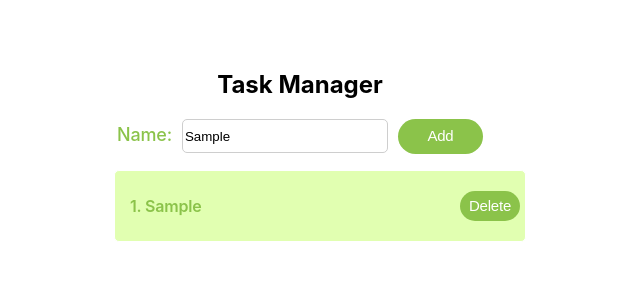
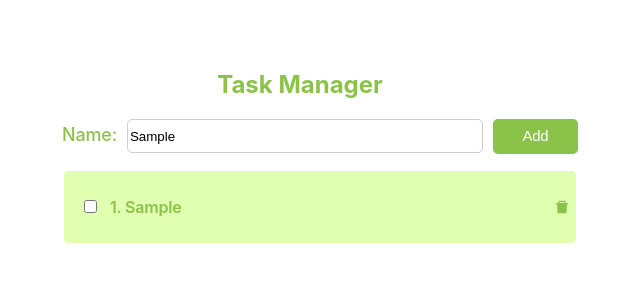
Before and after one commit to ahmetakinsel/react-draggable-todolist, a React (Create React App) app: page / in a window 1280 px wide. Both pictures are taken after typing "Sample" into the empty fields and a click on the button "Add". Shown: the top 300 px of the page, without its empty margins (340-980 px from the left). Built offline with nearby package versions, Linux system fonts and the light colour scheme.

Commit message:
progress

```diff
--- a/package.json
+++ b/package.json
@@ -11,6 +11,7 @@
     "react-beautiful-dnd": "^13.1.0",
     "react-dom": "^18.1.0",
     "react-hook-form": "^7.31.3",
+    "react-icons": "^4.4.0",
     "react-scripts": "5.0.1",
     "styled-components": "^5.3.5",
     "web-vitals": "^2.1.4"
--- a/src/App.js
+++ b/src/App.js
@@ -1,5 +1,5 @@
 import React from "react";
-import Context from "./Context";
+import DataList from "./Context";
 import Form from "./components/Form";
 import List from "./components/List";
 
@@ -14,11 +14,17 @@ function App() {
         marginTop: "50px",
       }}
     >
-      <h2>Task Manager</h2>
-      <Context>
+      <h2
+        style={{
+          color: "#8bc34a",
+        }}
+      >
+        Task Manager
+      </h2>
+      <DataList>
         <Form />
         <List />
-      </Context>
+      </DataList>
     </div>
   );
 }
--- a/src/components/Form.jsx
+++ b/src/components/Form.jsx
@@ -8,7 +8,7 @@ import { palette } from "./Theme/index";
 const styles = {
   form: { display: "flex", alignItems: "center" },
   input: {
-    width: "200px",
+    width: "350px",
     height: "30px",
     borderRadius: "5px",
     border: "1px solid #cecece",
@@ -30,6 +30,7 @@ const FormWrapper = styled.div`
 `;
 
 const Label = styled.label`
+  margin-left: 40px;
   font-size: 18px;
   font-style: normal;
   font-weight: 500;
@@ -40,11 +41,14 @@ const Label = styled.label`
 `;
 
 const Button = styled.button`
+  display: flex;
+  justify-content: center;
+  align-items: center;
   width: 85px;
   height: 35px;
   color: #ffffff;
   background: ${palette.primary.color};
-  border-radius: 75px;
+  border-radius: 5px;
   border: none;
   font-style: normal;
   font-weight: 500;
@@ -69,7 +73,9 @@ const Form = () => {
   const onSubmit = (input) => {
     const id = nanoid();
     setData([...data, { id, name: input.name }]);
+    //clearInput
   };
+
   return (
     <>
       <Container>
@@ -80,6 +86,7 @@ const Form = () => {
                 Name:
                 <input
                   style={styles.input}
+                  //value
                   type="text"
                   {...register("name")}
                   placeholder="Enter your task"
--- a/src/components/List.jsx
+++ b/src/components/List.jsx
@@ -3,6 +3,7 @@ import { DragDropContext, Droppable, Draggable } from "react-beautiful-dnd";
 import { Context } from "../Context";
 import styled from "styled-components";
 import { palette } from "./Theme/index";
+import { AiFillDelete } from "react-icons/ai";
 
 const Container = styled.div`
   display: flex;
@@ -21,11 +22,13 @@ const ListWrapper = styled.div`
   background-color: ${palette.secondary.light.color};
   border: 1px solid #fff;
   border-radius: 5px;
-  width: 400px;
+  width: 500px;
   height: 60px;
-  padding: 5px;
+  padding: 6px;
   margin-bottom: 10px;
 `;
+
+const Checkbox = styled.input``;
 
 const UnorderedList = styled.ul`
   list-style: none;
@@ -41,28 +44,6 @@ const OrderedList = styled.li`
   letter-spacing: -0.2px;
 `;
 
-const Button = styled.button`
-  width: 60px;
-  height: 30px;
-  color: #fff;
-  background-color: ${palette.primary.color};
-  border-radius: 75px;
-  border: none;
-  font-style: normal;
-  font-weight: 500;
-  font-size: 15px;
-  line-height: 18px;
-  text-align: center;
-  letter-spacing: -0.2px;
-
-  :hover {
-    background: #fff;
-    color: #000;
-    border: 1px solid #000;
-    cursor: pointer;
-  }
-`;
-
 const List = () => {
   const [data, setData] = useContext(Context);
 
@@ -72,7 +53,7 @@ const List = () => {
 
   const handleEnd = (result) => {
     console.log(result);
-    const items = Array.from(data);
+    const items = [...data];
     const [reorderedItem] = items.splice(result.source.index, 1);
     items.splice(result.destination.index, 0, reorderedItem);
     setData(items);
@@ -106,12 +87,14 @@ const List = () => {
                         key={item.id}
                       >
                         <OrderedList>
+                          <Checkbox type="checkbox" />
                           {index + 1}.{"  "}
                           {item.name}
                         </OrderedList>
-                        <Button onClick={() => deleteItem(item.id)}>
-                          Delete
-                        </Button>
+                        <AiFillDelete
+                          style={{ cursor: "pointer", color: "#8bc34a" }}
+                          onClick={() => deleteItem(item.id)}
+                        />
                       </ListWrapper>
                     )}
                   </Draggable>
```
Also changed, not shown: 1 other file (tests, documents, lock files or other folders).
